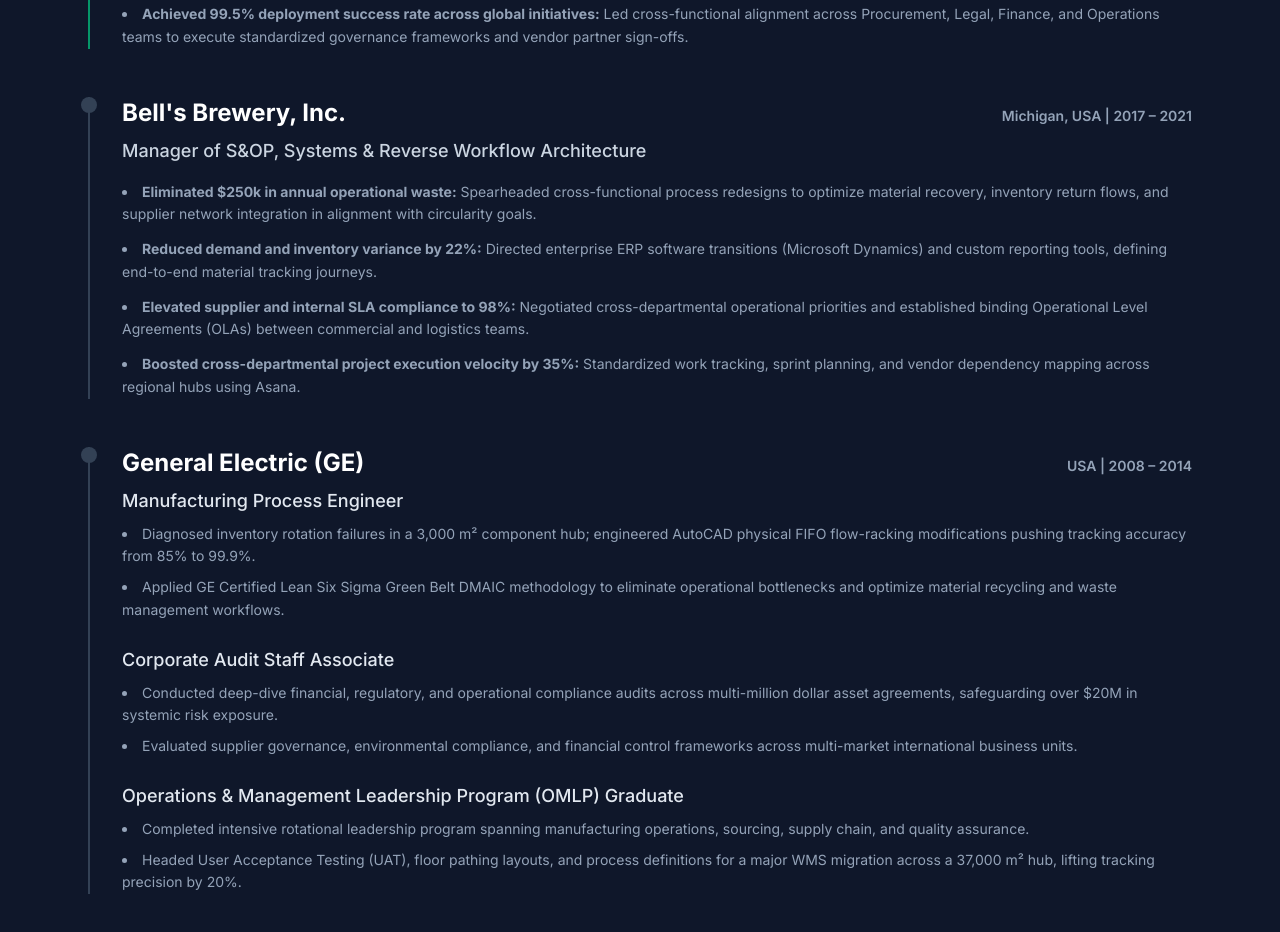
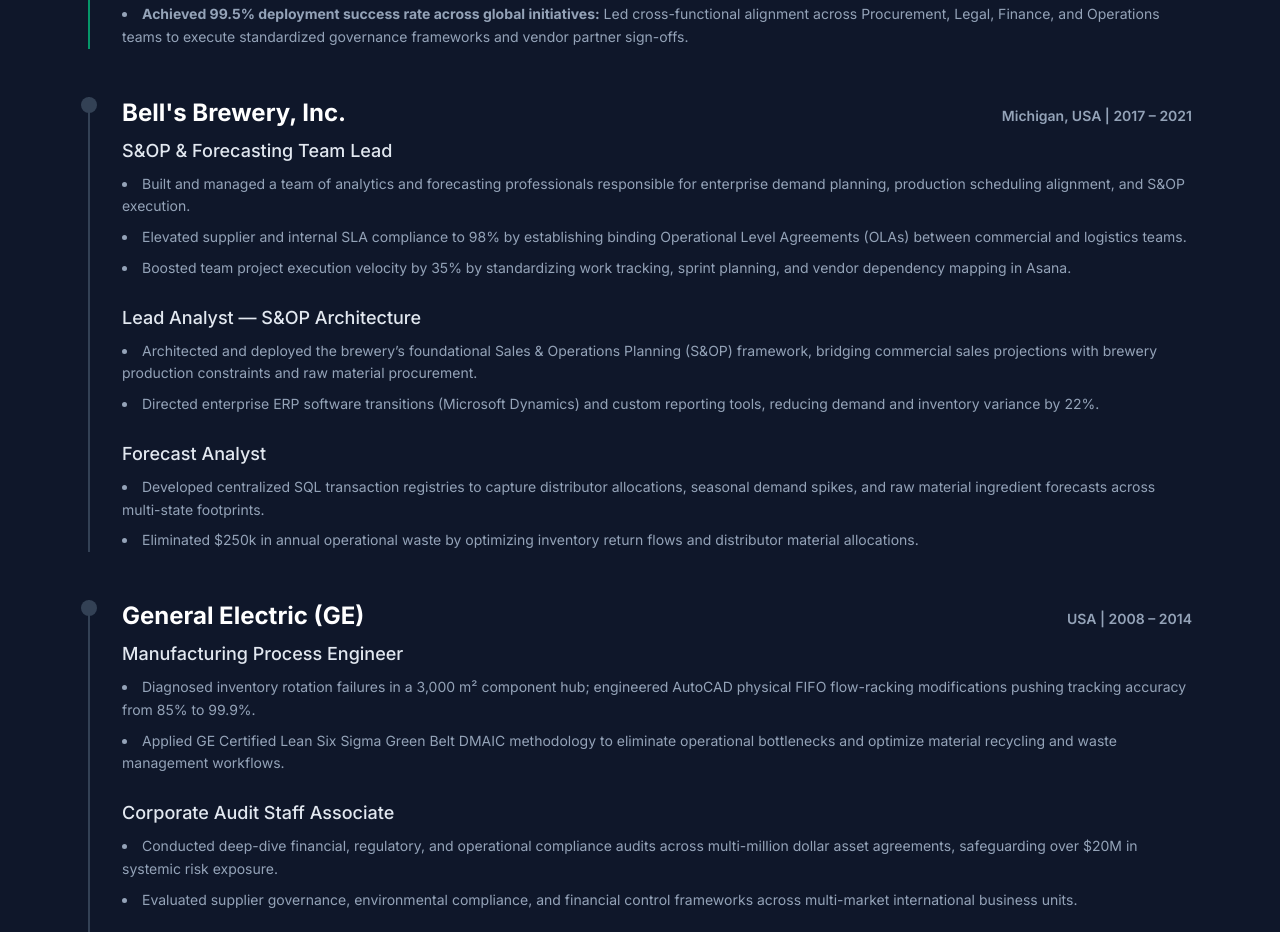
Before and after one commit to blakeviolette-github/blake-violette-portfolio, a plain HTML site: page index.html in a window 1280 px wide. Shown: the part 2133-3065 px from the top of the page. Drawn offline with nearby package versions, Linux system fonts and the light colour scheme.

Commit message:
Update index.html
Update bell's

```diff
--- a/index.html
+++ b/index.html
@@ -174,13 +174,34 @@
                         <h3 class="text-2xl font-bold text-white">Bell's Brewery, Inc.</h3>
                         <span class="text-sm font-semibold text-slate-400">Michigan, USA | 2017 – 2021</span>
                     </div>
-                    <p class="text-lg font-medium text-slate-300 mb-4">Manager of S&OP, Systems & Reverse Workflow Architecture</p>
-                    <ul class="space-y-3 text-slate-400 text-sm leading-relaxed list-disc list-inside">
-                        <li><strong>Eliminated $250k in annual operational waste:</strong> Spearheaded cross-functional process redesigns to optimize material recovery, inventory return flows, and supplier network integration in alignment with circularity goals.</li>
-                        <li><strong>Reduced demand and inventory variance by 22%:</strong> Directed enterprise ERP software transitions (Microsoft Dynamics) and custom reporting tools, defining end-to-end material tracking journeys.</li>
-                        <li><strong>Elevated supplier and internal SLA compliance to 98%:</strong> Negotiated cross-departmental operational priorities and established binding Operational Level Agreements (OLAs) between commercial and logistics teams.</li>
-                        <li><strong>Boosted cross-departmental project execution velocity by 35%:</strong> Standardized work tracking, sprint planning, and vendor dependency mapping across regional hubs using Asana.</li>
-                    </ul>
+
+                    <!-- Role 1: S&OP & Forecasting Team Lead -->
+                    <div class="mb-6">
+                        <p class="text-lg font-medium text-slate-200 mb-2">S&OP & Forecasting Team Lead</p>
+                        <ul class="space-y-2 text-slate-400 text-sm leading-relaxed list-disc list-inside">
+                            <li>Built and managed a team of analytics and forecasting professionals responsible for enterprise demand planning, production scheduling alignment, and S&OP execution.</li>
+                            <li>Elevated supplier and internal SLA compliance to 98% by establishing binding Operational Level Agreements (OLAs) between commercial and logistics teams.</li>
+                            <li>Boosted team project execution velocity by 35% by standardizing work tracking, sprint planning, and vendor dependency mapping in Asana.</li>
+                        </ul>
+                    </div>
+
+                    <!-- Role 2: Lead Analyst — S&OP Architecture -->
+                    <div class="mb-6">
+                        <p class="text-lg font-medium text-slate-200 mb-2">Lead Analyst — S&OP Architecture</p>
+                        <ul class="space-y-2 text-slate-400 text-sm leading-relaxed list-disc list-inside">
+                            <li>Architected and deployed the brewery’s foundational Sales & Operations Planning (S&OP) framework, bridging commercial sales projections with brewery production constraints and raw material procurement.</li>
+                            <li>Directed enterprise ERP software transitions (Microsoft Dynamics) and custom reporting tools, reducing demand and inventory variance by 22%.</li>
+                        </ul>
+                    </div>
+
+                    <!-- Role 3: Forecast Analyst -->
+                    <div>
+                        <p class="text-lg font-medium text-slate-200 mb-2">Forecast Analyst</p>
+                        <ul class="space-y-2 text-slate-400 text-sm leading-relaxed list-disc list-inside">
+                            <li>Developed centralized SQL transaction registries to capture distributor allocations, seasonal demand spikes, and raw material ingredient forecasts across multi-state footprints.</li>
+                            <li>Eliminated $250k in annual operational waste by optimizing inventory return flows and distributor material allocations.</li>
+                        </ul>
+                    </div>
                 </div>
 
                 <!-- General Electric -->
```
